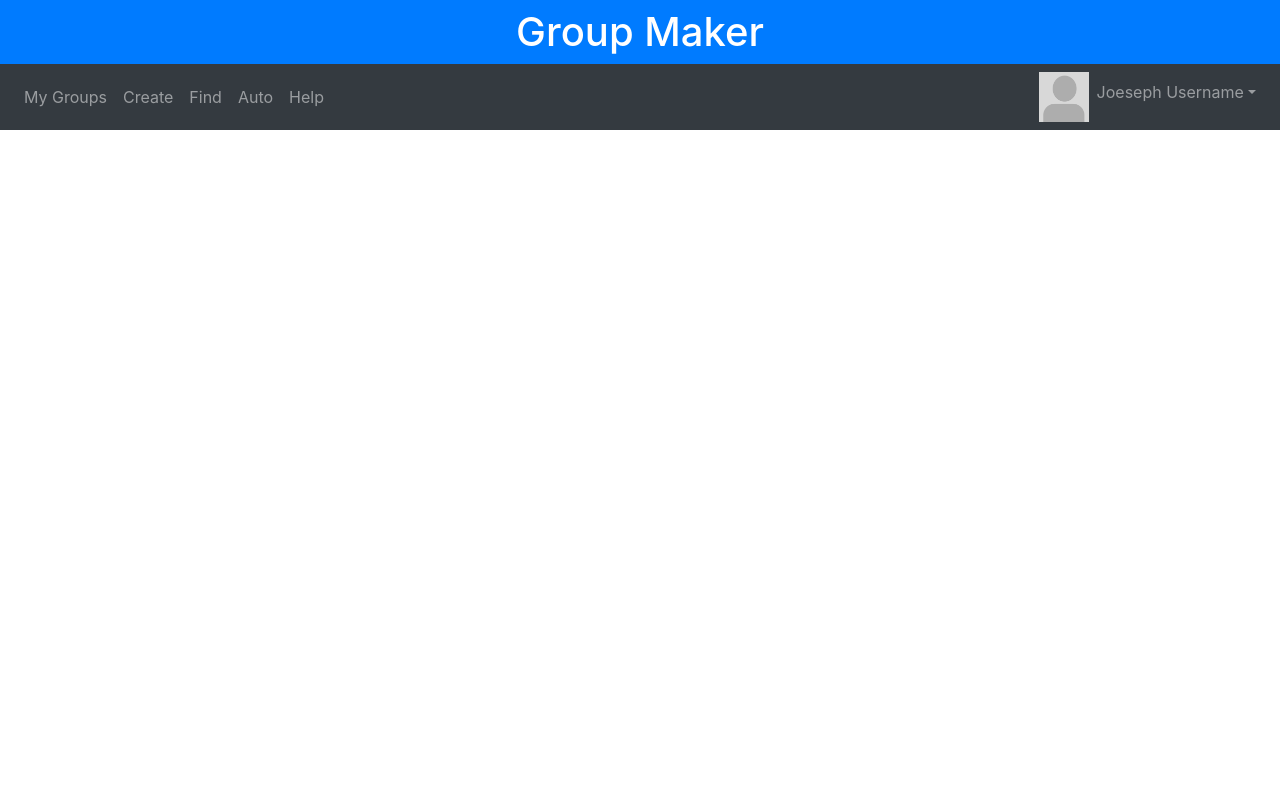
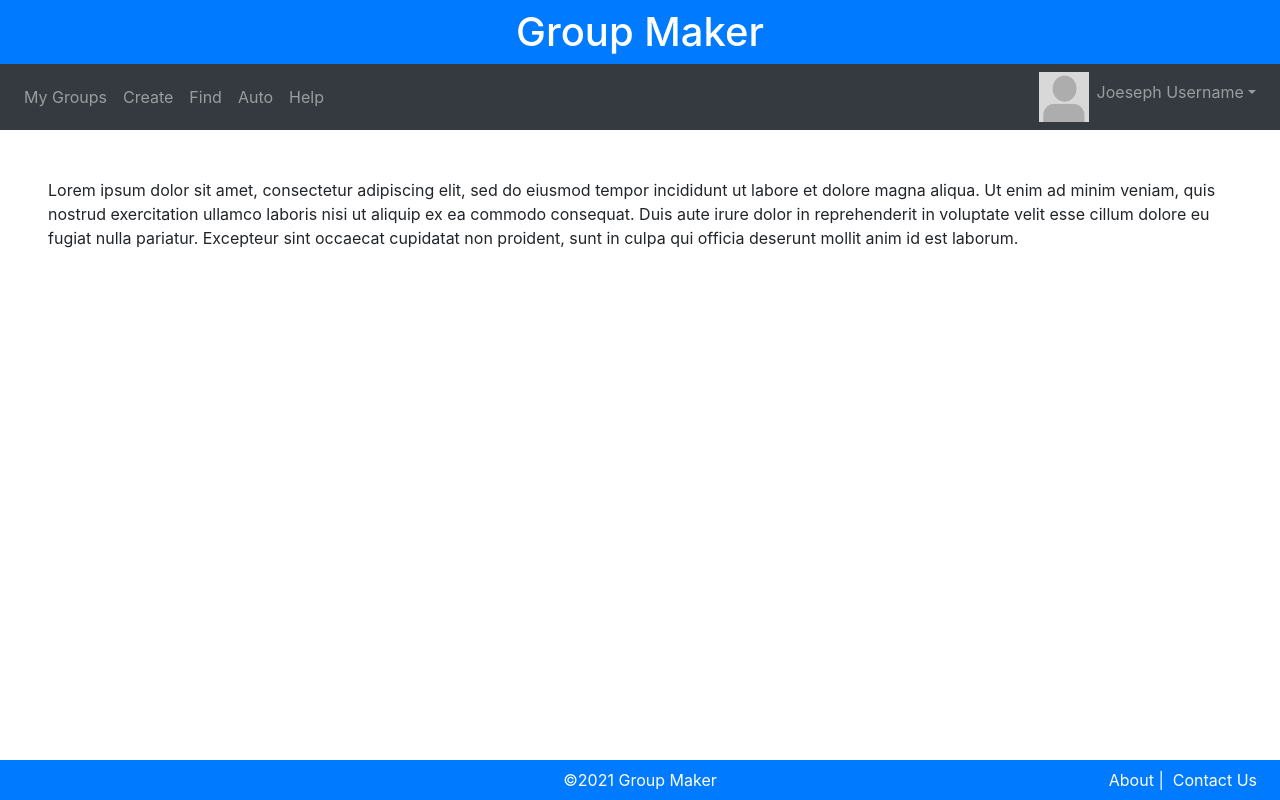
Before and after one commit to alexbalez/Group-Maker, a React (Create React App) app in the folder client/: page /dashboard in a window 1280 px wide. Built offline with nearby package versions, Linux system fonts and the light colour scheme.

Commit message:
Built footer component. Closes issue #55

```diff
--- /dev/null
+++ b/client/src/components/Footer.js
@@ -0,0 +1,35 @@
+import React, { Component } from 'react';
+import './components.css';
+import { Container, Row, Col } from 'react-bootstrap'
+
+
+class Footer extends Component {
+    // constructor(props){
+    //     super(props);
+    // }
+
+    componentDidMount() {
+    }
+
+    render() {
+        return (
+
+            <Container fluid className="fixed-bottom bg-primary text-white" >
+                <Row className="p-2">
+                    <Col sm></Col>
+                    <Col sm className="text-center">&copy;2021 Group Maker</Col>
+                    <Col sm className="text-right">
+                        <a className="text-white" href="/about">About</a>
+                        &nbsp;| &nbsp;
+                        <a className="text-white" href="/contact">Contact Us</a>
+                    </Col>
+                </Row>
+            </Container>
+
+        );
+    }
+
+
+}
+
+export default Footer;
--- a/client/src/components/Login.js
+++ b/client/src/components/Login.js
@@ -1,5 +1,6 @@
 import React, { Component } from "react";
 import AuthDataConnector from "../services/AuthDataConnector";
+import Header from './Header'
 
 class Login extends Component{
     constructor(props){
@@ -34,6 +35,8 @@ class Login extends Component{
 
     render() {
         return (
+            <div>
+                <Header/>
                 <div className="container mt-5">
                     <div className="card col-md-6 offset-md-3 offset-md-3">
                         <h3 className="text-center mt-3">Login</h3>
@@ -42,13 +45,13 @@ class Login extends Component{
                                 <div className="form-group">
                                     <label>Email</label>
                                     <input placeholder="Email" name="email" className="form-control"
-                                       ref={this.state.email}/>
+                                        ref={this.state.email} />
                                 </div>
 
                                 <div className="form-group">
                                     <label>Password</label>
                                     <input placeholder="Password" name="password" type="password" className="form-control"
-                                       ref={this.state.password}/>
+                                        ref={this.state.password} />
                                 </div>
 
                                 <div className="form-group">
@@ -63,6 +66,7 @@ class Login extends Component{
                         </div>
                     </div>
                 </div>
+            </div>
         )
     }
 
--- a/client/src/components/student/Dashboard.js
+++ b/client/src/components/student/Dashboard.js
@@ -2,7 +2,7 @@ import React, { Component } from 'react';
 import '../components.css';
 import Navigation from '../Navigation'
 import Header from '../Header'
-
+import Footer from '../Footer'
 
 class Dashboard extends Component {
     // constructor(props){
@@ -17,6 +17,10 @@ class Dashboard extends Component {
             <div>
                 <Header/>
                 <Navigation/>
+                    <div style={{height: "300px"}} className="m-5">
+                        <p>Lorem ipsum dolor sit amet, consectetur adipiscing elit, sed do eiusmod tempor incididunt ut labore et dolore magna aliqua. Ut enim ad minim veniam, quis nostrud exercitation ullamco laboris nisi ut aliquip ex ea commodo consequat. Duis aute irure dolor in reprehenderit in voluptate velit esse cillum dolore eu fugiat nulla pariatur. Excepteur sint occaecat cupidatat non proident, sunt in culpa qui officia deserunt mollit anim id est laborum.</p>
+                    </div>
+                <Footer/>
             </div>
         );
     }
```
Lines whose indentation alone changed are shown as unchanged.
